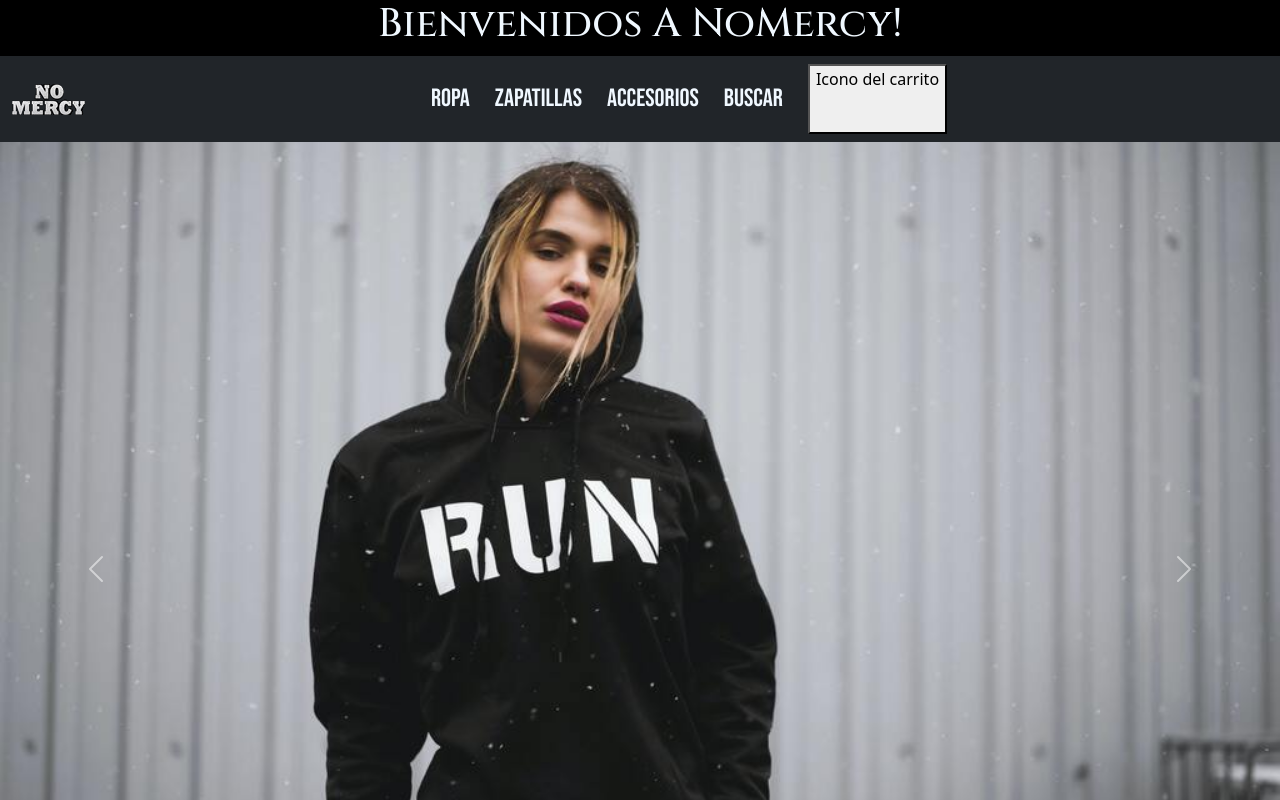
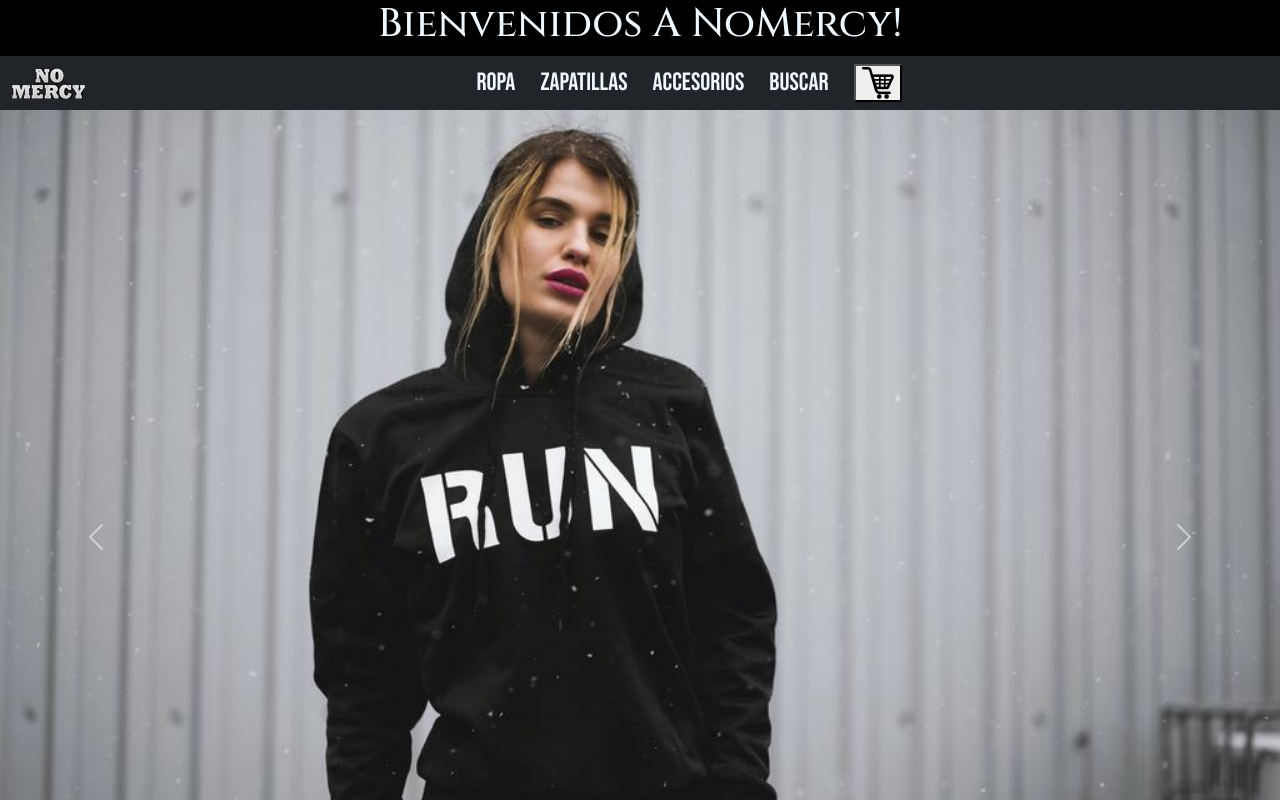
Before and after one commit to rub1lar/reactPreentrega2RubilarSebastian, a React (Create React App) app: page / in a window 1280 px wide. Shown: the top 800 px of the page. Built offline with nearby package versions, Linux system fonts and the light colour scheme; no server answers; the database is empty.

Commit message:
itemcarrito

```diff
--- a/src/componentes/CartWidget/CartWidget.js
+++ b/src/componentes/CartWidget/CartWidget.js
@@ -9,7 +9,8 @@ function CartWidget() {
 
   return (
     <NavLink to={`/cart`} ><button type="button">
-        {<p>Icono del carrito</p>}
+
+     <img  src={logo} alt="" />
         <div className="inline-flex absolute -top-2 -right-2 justify-center items-center w-6 h-6
           text-xs font-bold  bg-red-500 rounded-full border-1 border-white dark:border-gray-900">{cartQuantity() || ''}</div>
 
```
